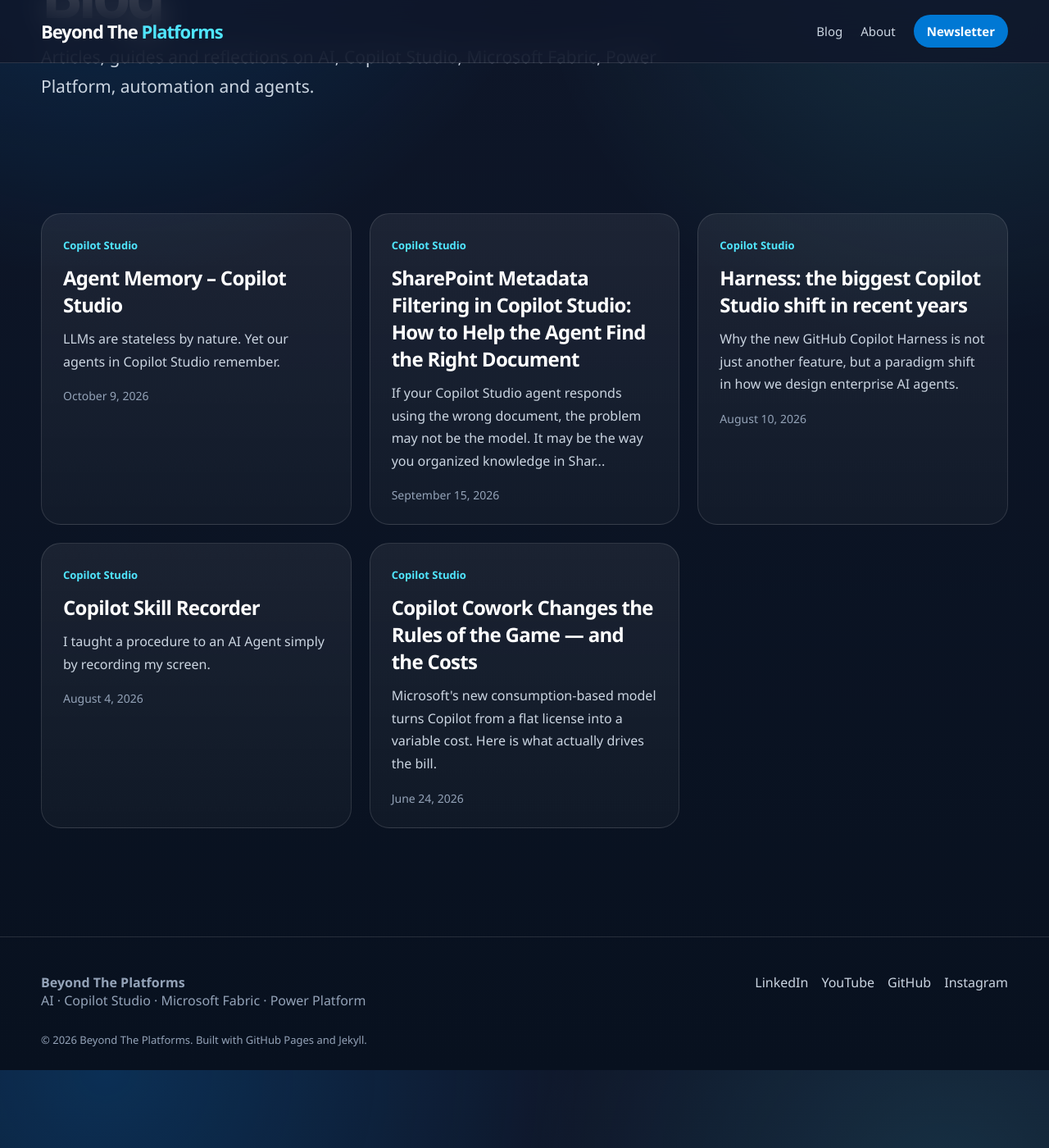
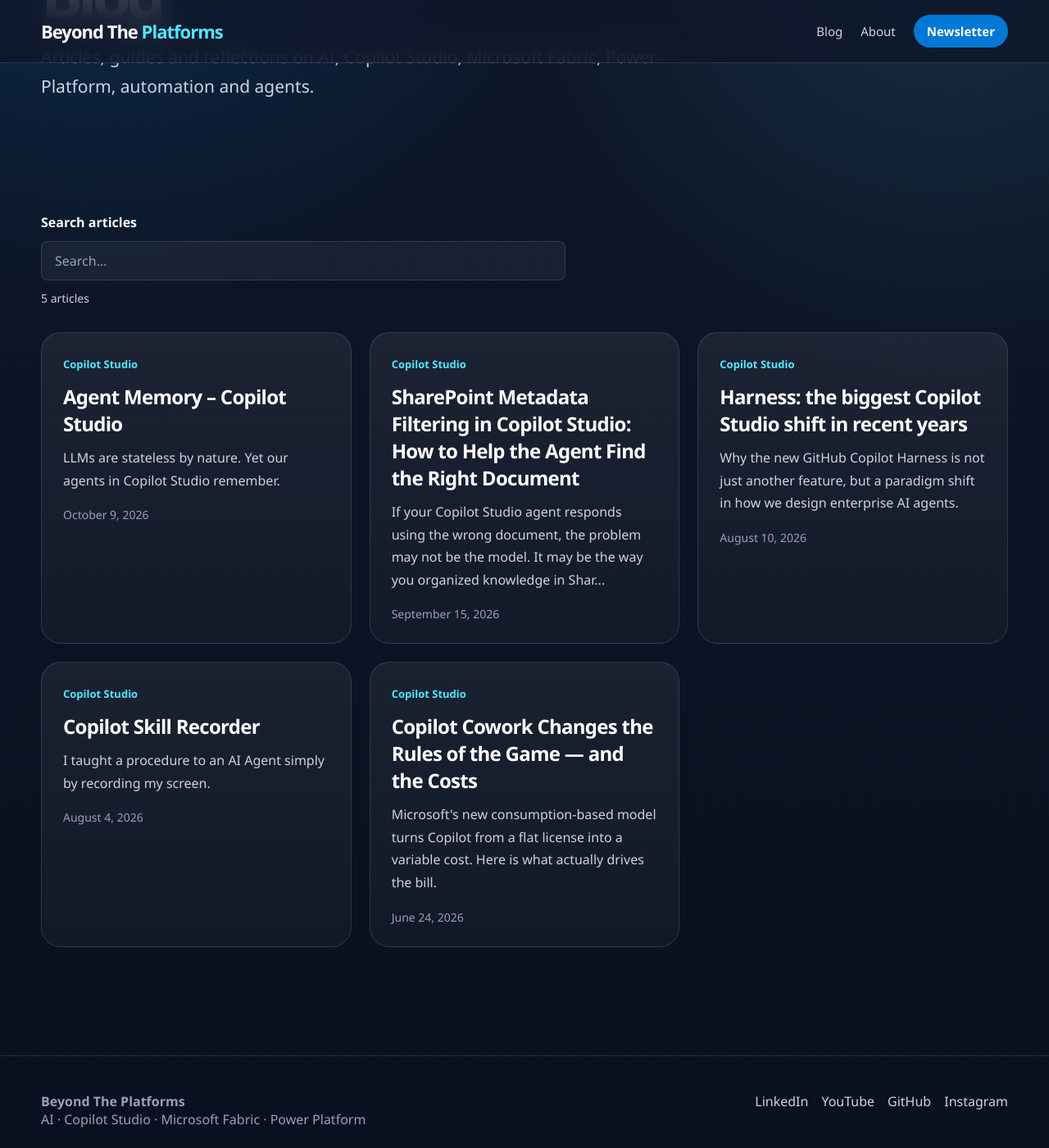
Before and after one commit to beyondtheplatforms/beyondtheplatforms.github.io, a Jekyll site: the page built from blog/index.md, in a window 1280 px wide and 1400 px high, scrolled down 238 px. Shown: the whole window at 82% size. Built offline with Jekyll 4.4.1, drawn with Linux system fonts in a browser that asks for light colours; some of the changed lines change nothing that is shown.

Commit message:
Add local full-text blog search

```diff
--- a/assets/css/style.css
+++ b/assets/css/style.css
@@ -63,6 +63,11 @@
 .card h3, .list-item h3 { margin: 0 0 12px; font-size: 24px; letter-spacing: -.03em; }
 .card p, .list-item p, .about-block p { margin: 0 0 16px; color: var(--muted); line-height: 1.72; }
 .meta { margin-top: 18px; color: var(--muted-2); font-size: 14px; }
+.blog-search { max-width: 640px; margin-bottom: 32px; }
+.blog-search label { display: block; margin-bottom: 12px; font-weight: 700; }
+.blog-search input { display: block; width: 100%; min-height: 48px; padding: 12px 16px; border: 1px solid var(--border); border-radius: 8px; background: var(--card); color: var(--text); font: inherit; font-size: 16px; color-scheme: dark; }
+.blog-search input::placeholder { color: var(--muted-2); }
+.blog-search-status { margin: 12px 0 0; color: var(--muted); font-size: 14px; }
 
 .page-hero { padding: 88px 0 44px; }
 .page-hero h1 { margin: 0; max-width: 900px; font-size: clamp(44px, 7vw, 76px); line-height: 1; letter-spacing: -.075em; }
--- a/assets/js/site.js
+++ b/assets/js/site.js
@@ -82,3 +82,54 @@
 
 	toc.hidden = false;
 })();
+
+(() => {
+	const search = document.querySelector(".blog-search");
+	const posts = document.getElementById("blog-posts");
+	if (!search || !posts) return;
+
+	const input = search.querySelector("input");
+	const status = search.querySelector('[role="status"]');
+	const empty = document.getElementById("blog-search-empty");
+	if (!input || !status || !empty) return;
+
+	const normalize = text => text.normalize("NFKD").replace(/\p{M}/gu, "").toLowerCase();
+	const articles = [...posts.querySelectorAll("[data-search]")]
+		.map(element => ({ element, text: normalize(element.dataset.search) }));
+
+	function filterPosts() {
+		const terms = normalize(input.value).split(/\s+/).filter(Boolean);
+		let count = 0;
+		for (const article of articles) {
+			const matches = terms.every(term => article.text.includes(term));
+			article.element.hidden = !matches;
+			if (matches) count++;
+		}
+		const message = `${count} ${count === 1 ? "article" : "articles"}`;
+		if (status.textContent !== message) status.textContent = message;
+		empty.hidden = count !== 0;
+		if (window.history.state?.blogSearchQuery !== input.value) {
+			window.history.replaceState({ ...window.history.state, blogSearchQuery: input.value }, "");
+		}
+	}
+
+	function restoreSearch() {
+		if (typeof window.history.state?.blogSearchQuery === "string") {
+			input.value = window.history.state.blogSearchQuery;
+		}
+		filterPosts();
+	}
+
+	search.addEventListener("submit", event => event.preventDefault());
+	input.addEventListener("input", filterPosts);
+	input.addEventListener("keydown", event => {
+		if (event.key === "Escape" && input.value) {
+			event.preventDefault();
+			input.value = "";
+			filterPosts();
+		}
+	});
+	window.addEventListener("pageshow", restoreSearch);
+	restoreSearch();
+	search.hidden = false;
+})();
--- a/blog/index.md
+++ b/blog/index.md
@@ -7,9 +7,15 @@
 
 <section class="section">
   <div class="container">
-    <div class="grid grid-3">
+    <form class="blog-search" role="search" aria-label="Blog" hidden>
+      <label for="blog-search-input">Search articles</label>
+      <input id="blog-search-input" type="search" placeholder="Search..." aria-controls="blog-posts" autocomplete="off">
+      <p class="blog-search-status" role="status" aria-live="polite" aria-atomic="true"></p>
+    </form>
+    <p id="blog-search-empty" class="section-description" hidden>No articles found.</p>
+    <div id="blog-posts" class="grid grid-3">
       {% for post in site.posts %}
-      <a class="card" href="{{ post.url | relative_url }}">
+      <a class="card" href="{{ post.url | relative_url }}" data-search="{{ post.title | escape }} {{ post.category | escape }} {{ post.tags | join: ' ' | escape }} {{ post.content | markdownify | strip_html | escape }}">
         <span class="card-tag">{{ post.category }}</span>
         <h3>{{ post.title }}</h3>
         <p>{{ post.excerpt | strip_html | truncate: 150 }}</p>
```
